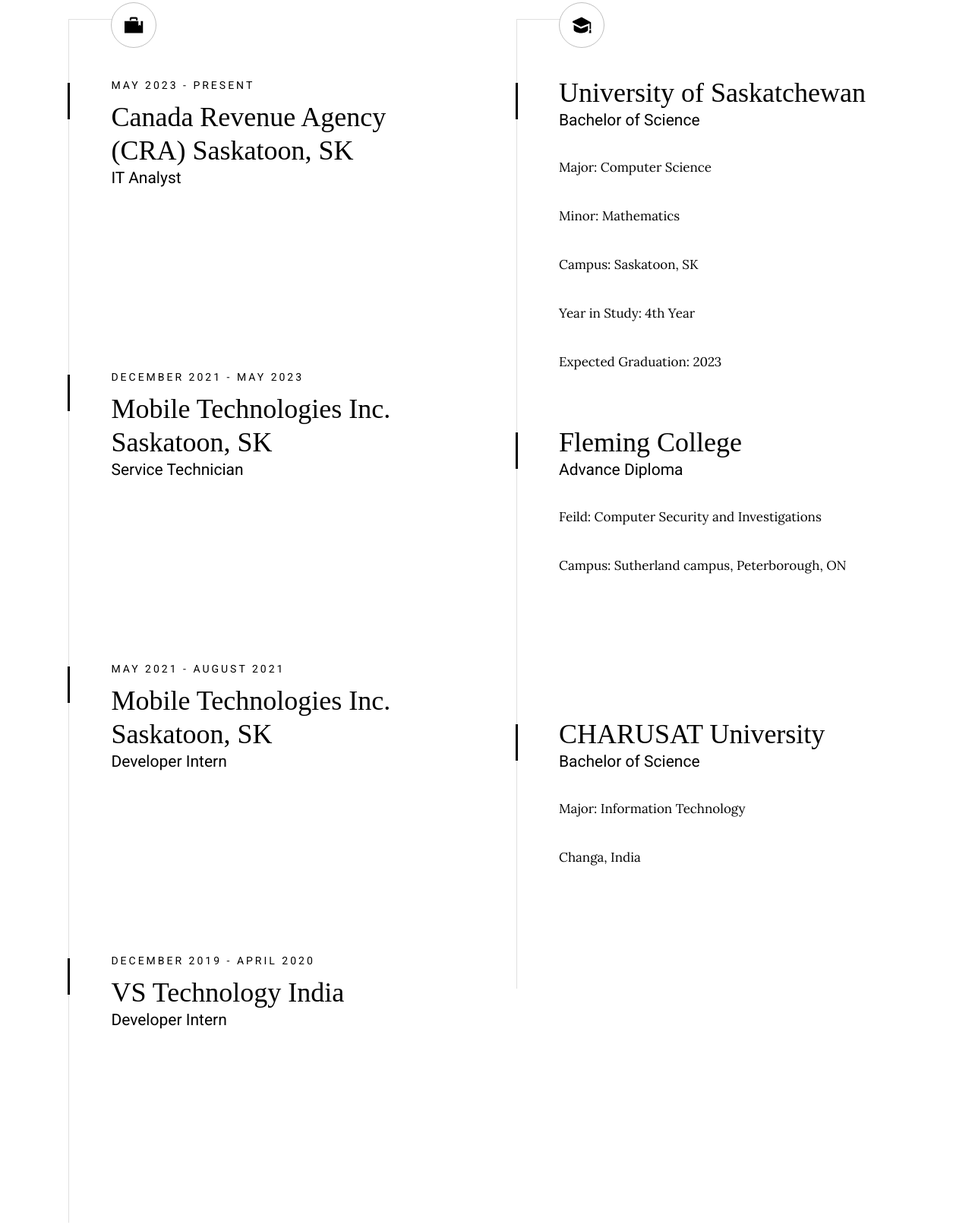
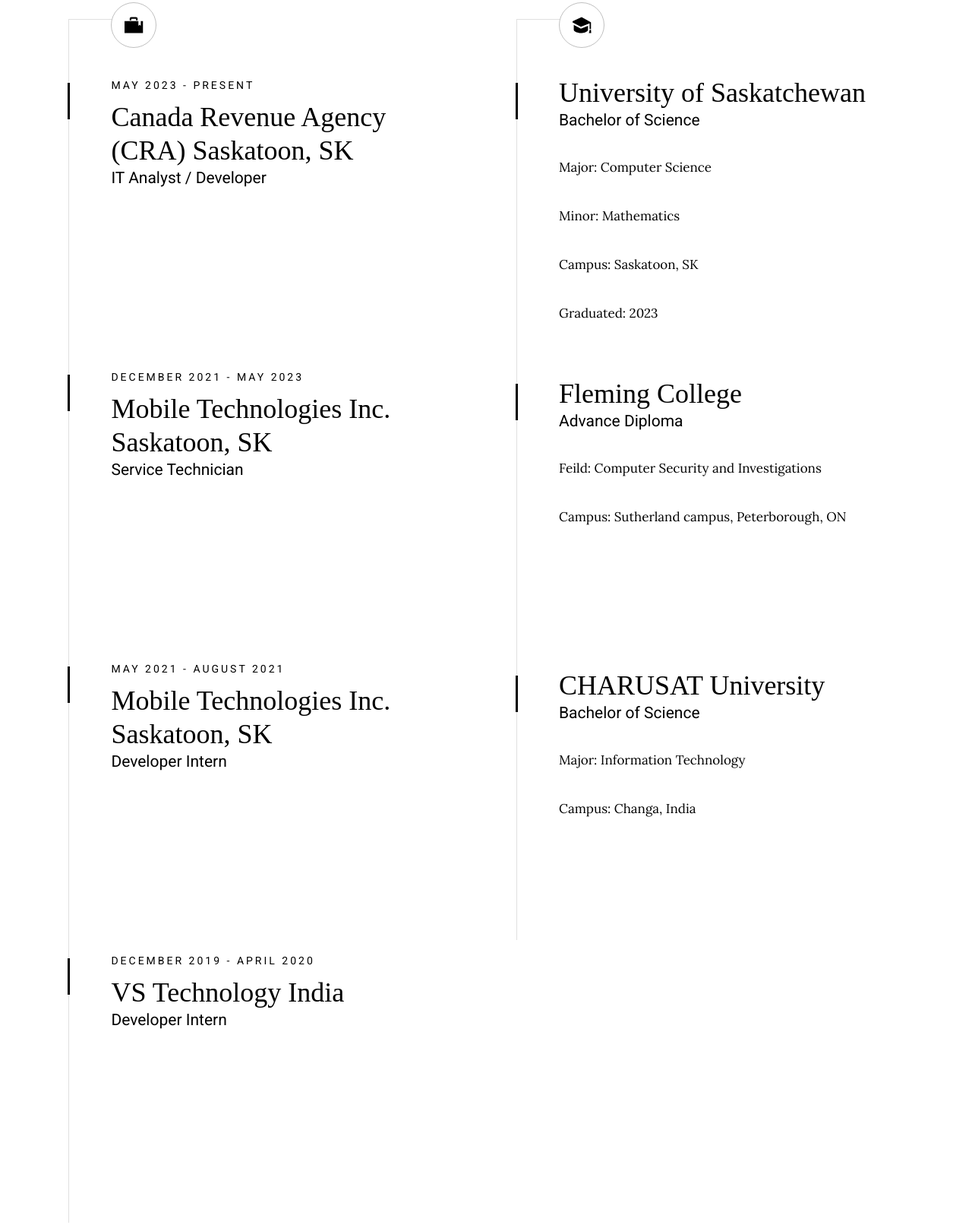
Before and after one commit to HarshilPat/HarshilPat.github.io, a plain HTML site: page index.html in a window 1280 px wide. Shown: the part 1699-3311 px from the top of the page at 76% size. Drawn offline with Linux system fonts and the light colour scheme; a web font is replaced by a local one.

Commit message:
Update index.html

```diff
--- a/index.html
+++ b/index.html
@@ -155,7 +155,7 @@
                             <div class="timeline__header">
                                 <p class="timeline__timeframe">May 2023 - Present</p>
                                 <h3 class="item-title">Canada Revenue Agency (CRA) Saskatoon, SK</h3>
-                                <h5>IT Analyst</h5>
+                                <h5>IT Analyst / Developer</h5>
                             </div>
                             <div class="timeline__desc">
                                 <p></p>
@@ -234,8 +234,8 @@
                                 <p>Major: Computer Science</p>
                                 <p>Minor: Mathematics</p>
                                 <p>Campus: Saskatoon, SK</p>
-                                <p>Year in Study: 4th Year</p>
-                                <p>Expected Graduation: 2023</p>
+<!--                                 <p>Year in Study: 4th Year</p> -->
+                                <p>Graduated: 2023</p>
                             </div>
                         </div>
 
@@ -261,7 +261,7 @@
                             </div>
                             <div class="timeline__desc">
                                 <p>Major: Information Technology</p>
-                                <p>Changa, India</p>
+                                <p>Campus: Changa, India</p>
                             </div>
                         </div>
 
@@ -327,6 +327,8 @@
                     <p>Youth Lead, BAPS Charities Saskatoon</p>
                     <p>The University of Saskatchewan Students Union Member</p>
                     <p>The University of Saskatchewan Computer Science Students Union Member</p>
+                    <p>Canada Revenue Agency – IT Branch Young Professionals Network Member</p>
+                    <p>Canada Revenue Agency – ITB Brand Ambassador 2023-2024</p>
                 </div>
             </div>
 
```
